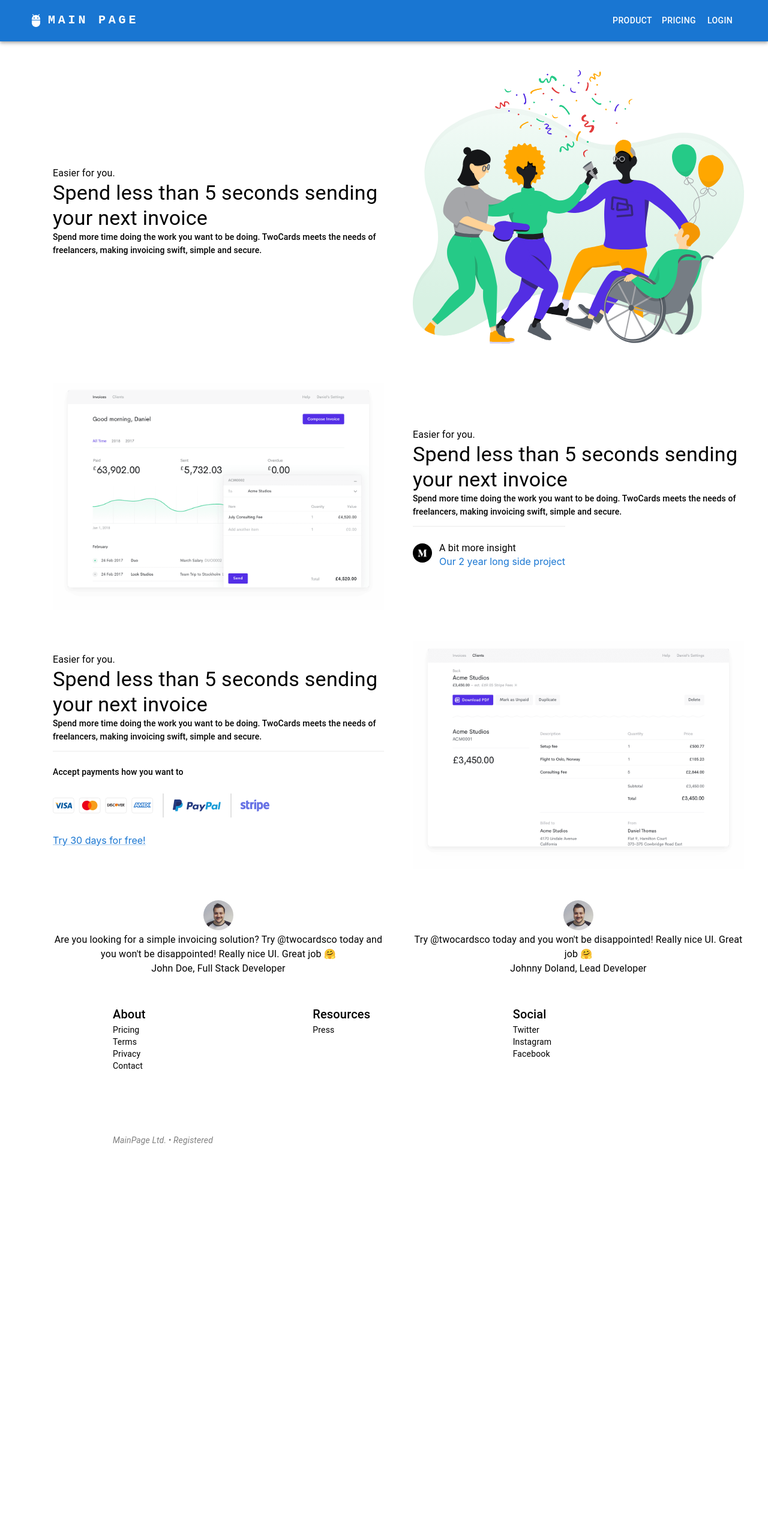
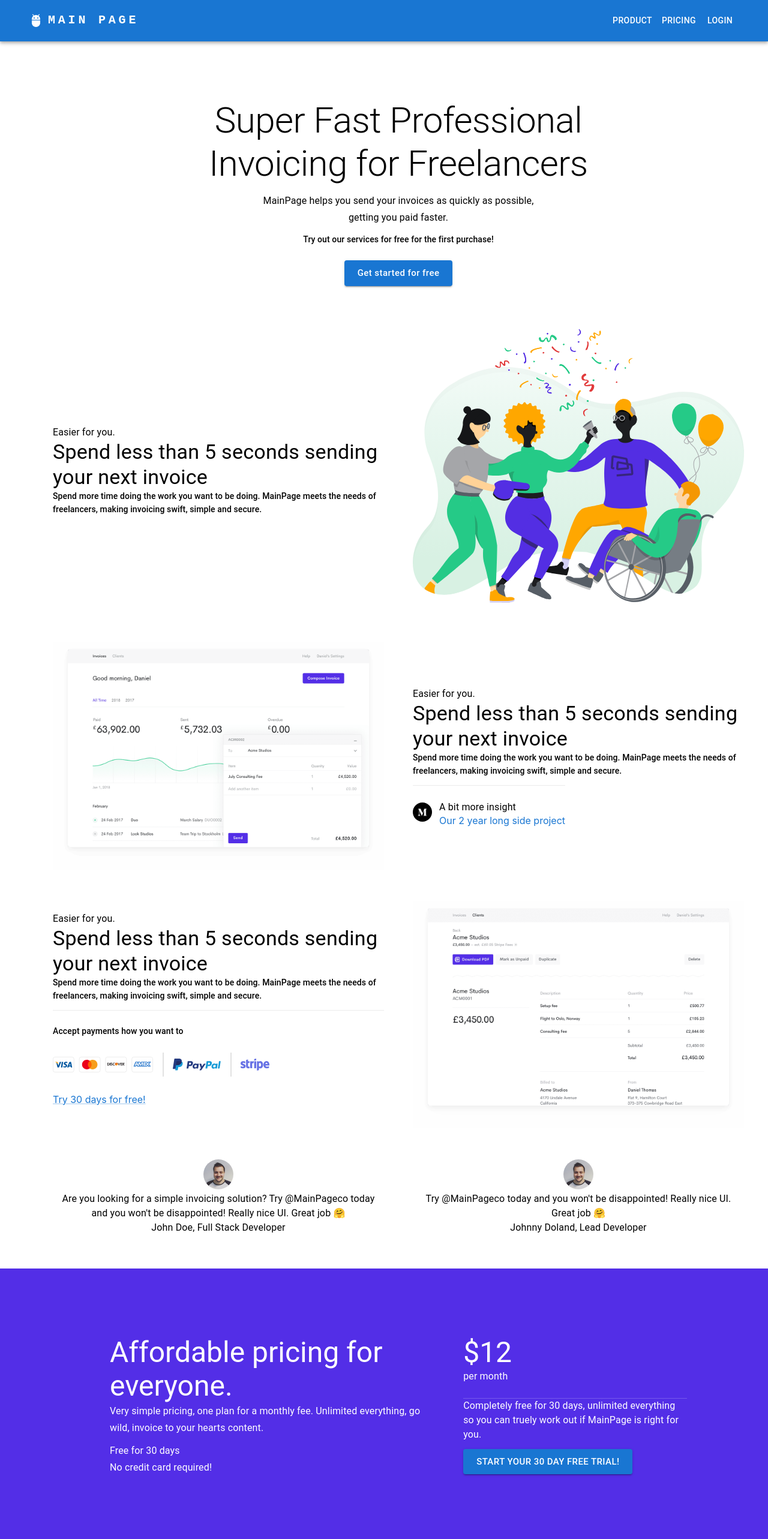
Before and after one commit to renzoiscalma/main-page, a React (Create React App) app: page / in a window 1280 px wide. Shown: the top 2566 px of the page at 60% size. Before the commit the page ends 1967 px from the top, so only its background shows below. Built offline with nearby package versions, Linux system fonts and the light colour scheme.

Commit message:
Added headling and pricing banner

```diff
--- a/src/components/Body.jsx
+++ b/src/components/Body.jsx
@@ -5,6 +5,8 @@ import Feature from "./Features/Feature";
 import MediumInfo from "./Features/MediumInfo";
 import Reviews from "./Reviews";
 import PaymentInfo from "./Features/PaymentInfo";
+import Headline from "./Headline";
+import PricingBanner from "./PricingBanner";
 
 const Body = () => {
   return (
@@ -18,6 +20,7 @@ const Body = () => {
           margin: "0 auto",
         }}
       >
+        <Headline />
         <Feature {...featureData[0]}></Feature>
         <Feature {...featureData[1]}>
           <MediumInfo {...featureData[1].subComponentProps}></MediumInfo>
@@ -26,14 +29,15 @@ const Body = () => {
           <PaymentInfo {...featureData[2].subComponentProps}></PaymentInfo>
         </Feature>
 
-        {reviewData.map((val) => {
+        {reviewData.map((val, index) => {
           return (
-            <Grid item xs={6}>
+            <Grid item xs={6} id={index}>
               <Reviews {...val}></Reviews>
             </Grid>
           );
         })}
       </Grid>
+      <PricingBanner></PricingBanner>
     </>
   );
 };
--- /dev/null
+++ b/src/components/Headline.jsx
@@ -0,0 +1,47 @@
+import Grid from "@mui/material/Grid";
+import Box from "@mui/material/Box";
+import Typography from "@mui/material/Typography";
+import Button from "@mui/material/Button";
+const containerSx = {};
+
+const headerSx = {
+  maxWidth: "680px",
+  margin: "48px auto",
+  marginBottom: "12px",
+};
+
+const subSx1 = {
+  maxWidth: "480px",
+  marginBottom: "0px",
+  margin: "12px auto",
+};
+
+const subSx2 = {};
+
+const buttonSx = {
+  margin: "24px auto",
+  textTransform: "none",
+};
+const Headline = () => {
+  return (
+    <>
+      <Grid item xs={12} sx={containerSx} alignItems="center">
+        <Typography variant="h2" sx={headerSx}>
+          Super Fast Professional Invoicing for Freelancers
+        </Typography>
+        <Typography variant="subtitle1" sx={subSx1}>
+          MainPage helps you send your invoices as quickly as possible, getting
+          you paid faster.
+        </Typography>
+        <Typography variant="subtitle2">
+          Try out our services for free for the first purchase!
+        </Typography>
+        <Button variant="contained" sx={buttonSx} size="large">
+          Get started for free
+        </Button>
+      </Grid>
+    </>
+  );
+};
+
+export default Headline;
--- /dev/null
+++ b/src/components/PricingBanner.jsx
@@ -0,0 +1,75 @@
+import Grid from "@mui/material/Grid";
+import Typography from "@mui/material/Typography";
+import Box from "@mui/material/Box";
+import Button from "@mui/material/Button";
+
+const containerSx = {
+  backgroundColor: "#532ee7",
+  padding: "64px",
+  margin: "0 auto",
+  textAlign: "left",
+  marginTop: "56px",
+};
+
+const gridContainer = {
+  margin: "0 auto",
+  maxWidth: "1010px",
+  marginBottom: "48px",
+  color: "white",
+};
+
+const descriptionSx = {};
+
+const pricingBoxSx = {};
+
+const checkContainer = {
+  marginTop: "10px",
+};
+
+const priceContainer = {};
+
+const pMonth = {};
+
+const buttonSx = {};
+
+const priceDesciption = {
+  borderTop: "1px solid hsla(0,0%,100%,.2)",
+  marginTop: "24px",
+  marginBottom: "12px",
+};
+const PricingBanner = () => {
+  return (
+    <Box sx={containerSx}>
+      <Grid container sx={gridContainer} spacing={6}>
+        <Grid item xs={7} sx={descriptionSx}>
+          <Typography variant="h3">Affordable pricing for everyone.</Typography>
+          <Typography variant="subtitle1">
+            Very simple pricing, one plan for a monthly fee. Unlimited
+            everything, go wild, invoice to your hearts content.
+          </Typography>
+          <Box sx={checkContainer}>
+            <Typography variant="subtitle1">Free for 30 days</Typography>
+            <Typography variant="subtitle1">
+              No credit card required!
+            </Typography>
+          </Box>
+        </Grid>
+        <Grid item xs={5} sx={pricingBoxSx}>
+          <Box sx={priceContainer}>
+            <Typography variant="h3">$12</Typography>
+            <Typography sx={pMonth}>per month</Typography>
+          </Box>
+          <Typography sx={priceDesciption}>
+            Completely free for 30 days, unlimited everything so you can truely
+            work out if MainPage is right for you.
+          </Typography>
+          <Button variant="contained" sx={buttonSx} size="large">
+            Start your 30 day free trial!
+          </Button>
+        </Grid>
+      </Grid>
+    </Box>
+  );
+};
+
+export default PricingBanner;
--- a/src/utils/data.js
+++ b/src/utils/data.js
@@ -2,7 +2,7 @@ import { image1, image2, image3, mediumImg, payment } from "../utils/image";
 
 const reviewData = [
   {
-    comment: `Are you looking for a simple invoicing solution? Try @twocardsco today and you won't
+    comment: `Are you looking for a simple invoicing solution? Try @MainPageco today and you won't
 			be disappointed! Really nice UI. Great job 🤗`,
     name: "John Doe",
     position: "Full Stack Developer",
@@ -10,7 +10,7 @@ const reviewData = [
   },
   {
     comment:
-      "Try @twocardsco today and you won't be disappointed! Really nice UI. Great job 🤗",
+      "Try @MainPageco today and you won't be disappointed! Really nice UI. Great job 🤗",
     name: "Johnny Doland",
     position: "Lead Developer",
     image: "review1.jpg",
@@ -23,7 +23,7 @@ const featureData = [
     text: {
       subtitle: "Easier for you.",
       heading: `Spend less than 5 seconds sending your next invoice`,
-      description: `Spend more time doing the work you want to be doing. TwoCards meets
+      description: `Spend more time doing the work you want to be doing. MainPage meets
 			the needs of freelancers, making invoicing swift, simple and secure.`,
     },
     flipped: false,
@@ -33,7 +33,7 @@ const featureData = [
     text: {
       subtitle: "Easier for you.",
       heading: `Spend less than 5 seconds sending your next invoice`,
-      description: `Spend more time doing the work you want to be doing. TwoCards meets
+      description: `Spend more time doing the work you want to be doing. MainPage meets
 			the needs of freelancers, making invoicing swift, simple and secure.`,
     },
     flipped: true,
@@ -48,7 +48,7 @@ const featureData = [
     text: {
       subtitle: "Easier for you.",
       heading: `Spend less than 5 seconds sending your next invoice`,
-      description: `Spend more time doing the work you want to be doing. TwoCards meets
+      description: `Spend more time doing the work you want to be doing. MainPage meets
 			the needs of freelancers, making invoicing swift, simple and secure.`,
     },
     flipped: false,
```
